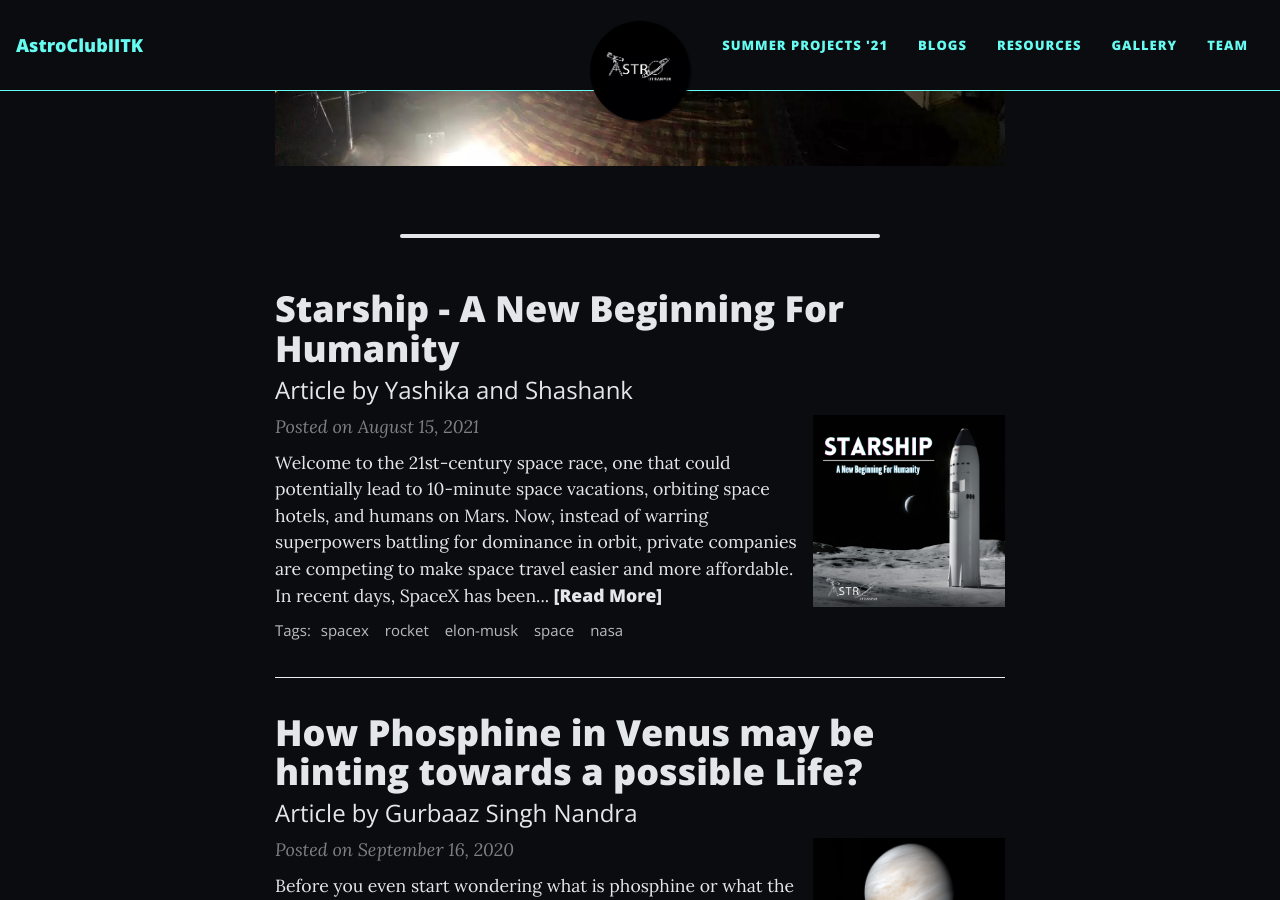
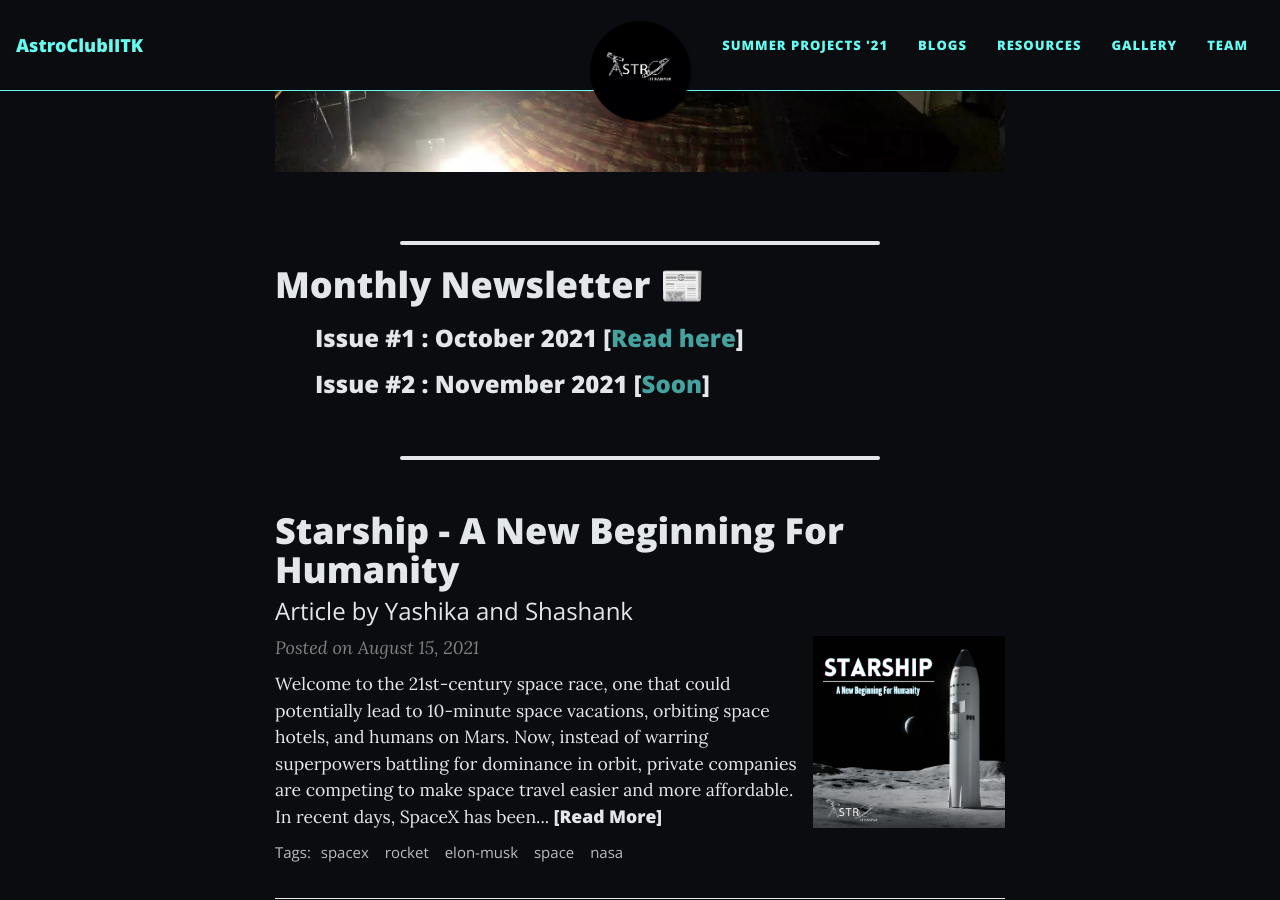
Before and after one commit to astroclubiitk/astroclubiitk.github.io, a Jekyll site: the page built from index.html, in a window 1280 px wide and 900 px high, scrolled down 2191 px. Built offline with Jekyll 4.4.1, drawn with Linux system fonts in a browser that asks for light colours; nearby versions of some CDN libraries; the list of posts is cut into pages by our own code.

Commit message:
Add newsletter, Update bg imgs

```diff
--- a/_config.yml
+++ b/_config.yml
@@ -101,7 +101,7 @@
 feed_show_tags: true
 
 # The keywords to associate with your website, for SEO purposes
-keywords: "astronomy,thatsiitk,iitk,iit,kanpur,club,science,technology,snt,space"
+keywords: "astronomy,thatsiitk,iitk,iit,kanpur,club,science,technology,snt,space,rocket,astro,nasa,spacex,india,students"
 
 # --- Colours / background image --- #
 
--- a/gallery.html
+++ b/gallery.html
@@ -6,7 +6,7 @@
 <div class="container pt-6 pb-6">
   <div class="row pt-6 pb-6">
       {% for pic in site.gallery %}
-      <div class="col-12 col-md-6 mb-2 zoom-pic">
+      <div class="col-12 col-md-12 mb-1 zoom-pic">
               {% if pic.image_path %}
               <img alt="{{ pic.title }}" class="img-fluid mb-2 card-img-top" src="{{ site.baseurl }}{{ pic.image_path }}"/>
               {% endif %}
--- a/index.html
+++ b/index.html
@@ -8,7 +8,7 @@
 <h1>Who are we ?</h1>
 We are a group of highly enthusiastic students from IIT Kanpur who love to appreciate the beauty of the cosmos. Not all of us have formal background in astronomy, but we are passionate about what our universe has to offer. The club is open to all the students: from the freshers to the final years and from the post-graduates to the ones doing their PhDs. The club consists of not only Physics majors but students across all departments. All you need is just a little interest in the stars and not even that, spend time with us and we'll make sure that you will fall in love with the cosmos because you yourself are made of stardust. So, even if you think that variable stars are demons trapped in a mysterious realm or that comets are omens of that war, we invite you to come and join us.
 
-<h2>What do we do ?</h2>
+<h1>What do we do ?</h1>
 
 As the name suggests, the club aims to instil in the people an interest in astronomy and nurture the interest of those who are already awed by the subject's beauty. To achieve our aim, we organise activities all round the year. From observatory sessions to planetarium shows, we try our best to attract your attention towards the sky. To give a chance to people for showing off their skills and others to learn new skills, we conduct competitions which include: spotting constellations, stars, messier objects, solving cryptic puzzles and solving astrophysics problems. For the ones who want to dig deeper in astronomy we organise summer and winter camps each year with projects ranging from building an antenna to hunting exoplanets and asteroids alongwith lecture series on various topics of astronomy and astrophysics We conduct our annual astro fest, Mandakini, which sees applicants from different colleges putting their astronomy skills to the test to win the competitions and the prizes. Have anything to share or discuss- from a moon to a black hole or even paradoxes- visit the club and we will have a group discussion right beneath the stars like our forefathers. Summarising in points, we conduct:-
 
@@ -31,4 +31,13 @@
 <img src="{{ site.baseurl }}/assets/img/gallery3.jpg">
 </div>
 <br><br>
+
 <hr class="large">
+<h1>Monthly Newsletter 📰</h1>
+<ol>
+    <h3>Issue #1 : October 2021 [<a href="{{ site.baseurl }}/assets/docs/Astro_Newsletter_1.pdf" target="_blank">Read here</a>]</h3>
+    <h3>Issue #2 : November 2021 [<a href="#">Soon</a>]</h3>
+</ol>
+<br>
+
+<hr class="large">
```
Also changed, not shown: blogs.md (+1 -1 lines), resources.md (+1 -1 lines), summer-projects21.md (+1 -1 lines), assets/img/banner11.jpg (added), assets/img/banner12.jpg (added), 2 other files.
